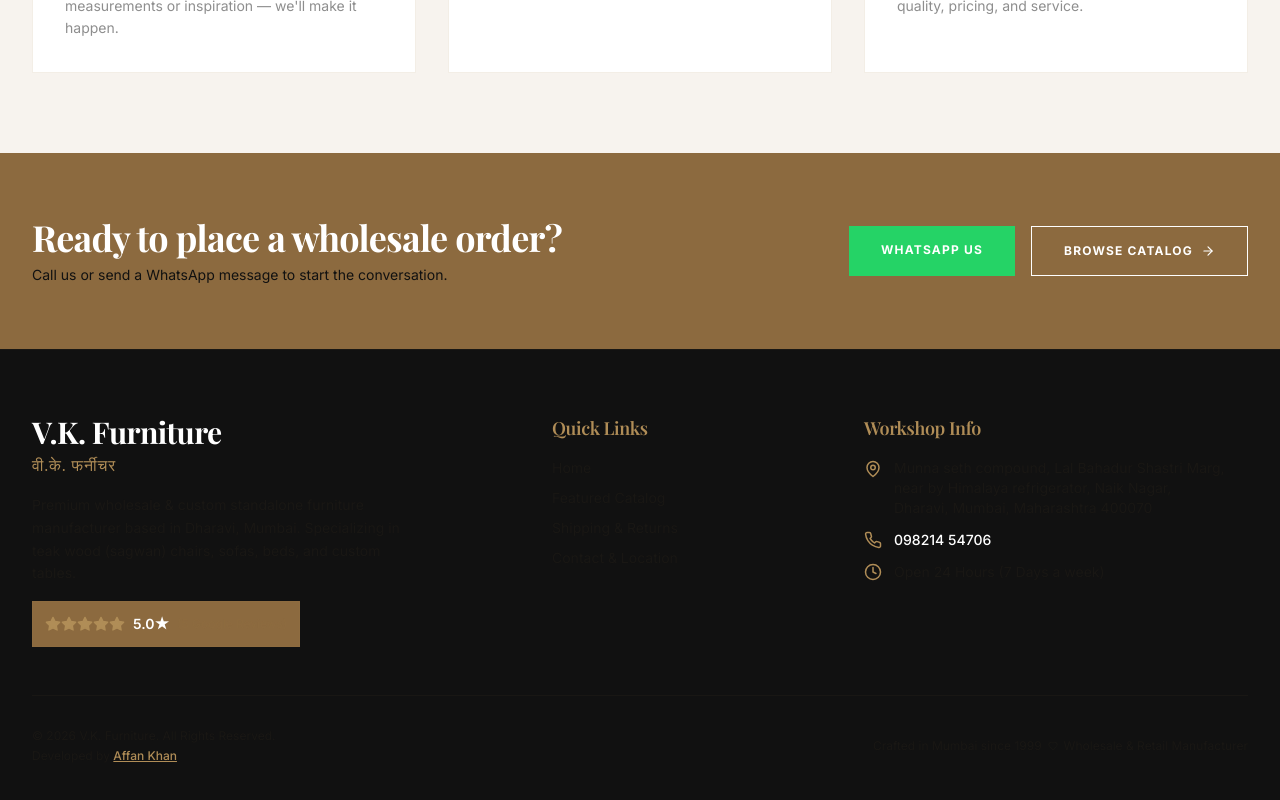
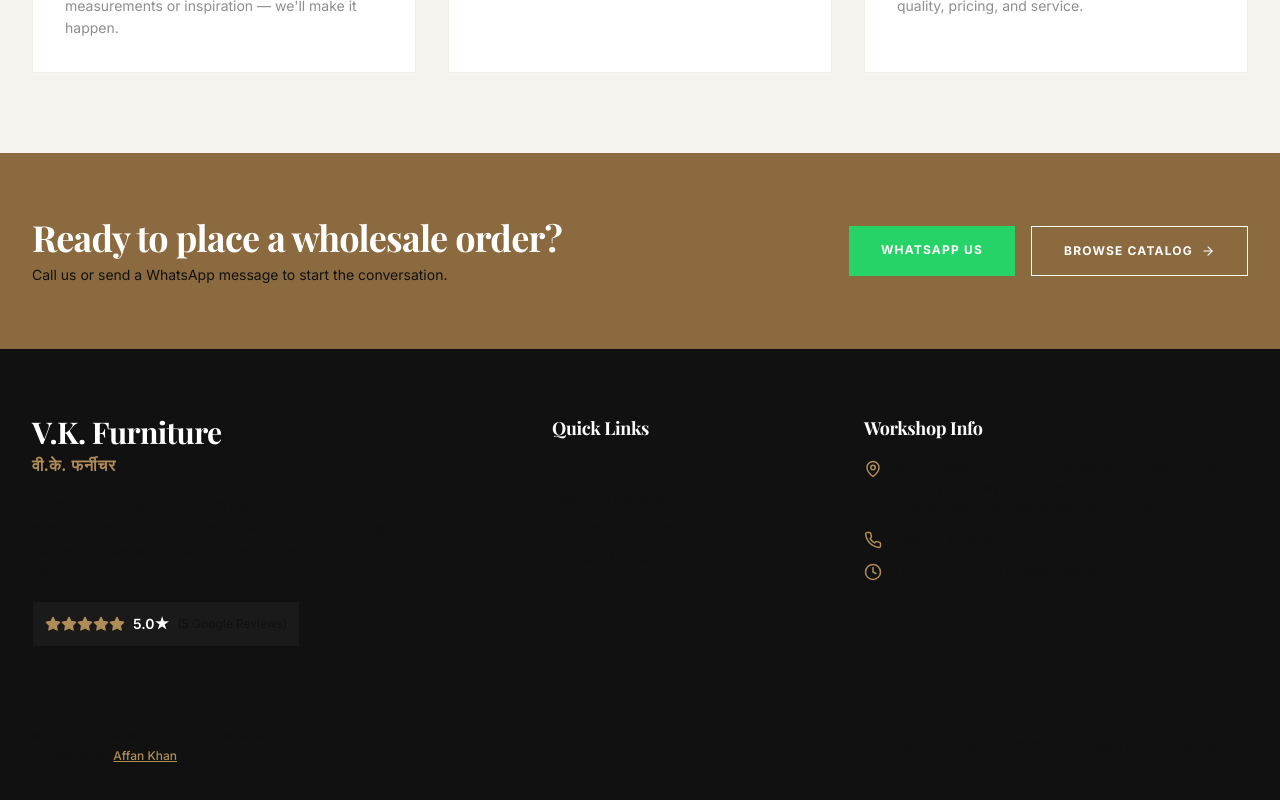
Before and after one commit to affankhan2533-pixel/VK-furniture, a React (Create React App) app in the folder frontend/: page /about in a window 1280 px wide. Shown: the part 2508-3308 px from the top of the page. Built offline with nearby package versions, Linux system fonts and the light colour scheme; no server answers; the HTML template or start-up script is replaced by a standard one; a web font is replaced by a local one.

Commit message:
fix: Increase readability and contrast of Hero text descriptions, CTAs, and Footer paragraphs

```diff
--- a/frontend/src/components/Footer.js
+++ b/frontend/src/components/Footer.js
@@ -4,7 +4,7 @@
 
 const Footer = () => {
   return (
-    <footer className="bg-espresso text-parchment border-t border-teak/20">
+    <footer className="bg-[#111111] text-gray-300 border-t border-primary/10">
       <div className="max-w-7xl mx-auto px-4 sm:px-6 lg:px-8 py-16">
         <div className="grid grid-cols-1 md:grid-cols-12 gap-10 md:gap-8">
 
@@ -14,51 +14,51 @@
               <span className="font-serif text-3xl font-bold tracking-wide text-white block">
                 V.K. Furniture
               </span>
-              <span className="font-devanagari text-base text-brass mt-1 block tracking-wider font-medium">
+              <span className="font-devanagari text-base text-primary mt-1 block tracking-wider font-semibold">
                 वी.के. फर्नीचर
               </span>
             </div>
-            <p className="text-stone-300 font-sans text-sm max-w-sm leading-relaxed">
+            <p className="text-gray-300 font-sans text-sm max-w-sm leading-relaxed">
               Premium wholesale & custom standalone furniture manufacturer based in Dharavi, Mumbai.
               Specializing in teak wood (sagwan) chairs, sofas, beds, and custom tables.
             </p>
             {/* Trust rating badge */}
-            <div className="flex items-center gap-2 bg-walnut p-3 border border-teak/30 rounded-none w-fit">
-              <div className="flex text-brass">
+            <div className="flex items-center gap-2 bg-[#1A1A1A] p-3 border border-primary/30 rounded-none w-fit">
+              <div className="flex text-primary">
                 {[...Array(5)].map((_, i) => (
                   <Star key={i} size={16} fill="currentColor" />
                 ))}
               </div>
               <span className="text-sm font-semibold text-white">5.0★</span>
-              <span className="text-xs text-stone-300">(5 Google Reviews)</span>
+              <span className="text-xs text-gray-300">(5 Google Reviews)</span>
             </div>
           </div>
 
           {/* Quick Links */}
           <div className="col-span-1 md:col-span-3 flex flex-col space-y-4">
-            <h4 className="font-serif text-lg text-brass font-semibold tracking-wider">Quick Links</h4>
+            <h4 className="font-serif text-lg text-white font-bold tracking-wider">Quick Links</h4>
             <ul className="space-y-2.5 font-sans text-sm">
               <li>
-                <Link to="/" data-testid="footer-home" className="hover:text-brass transition-colors">Home</Link>
+                <Link to="/" data-testid="footer-home" className="text-gray-300 hover:text-primary transition-colors">Home</Link>
               </li>
               <li>
-                <Link to="/catalog" data-testid="footer-catalog" className="hover:text-brass transition-colors">Featured Catalog</Link>
+                <Link to="/catalog" data-testid="footer-catalog" className="text-gray-300 hover:text-primary transition-colors">Featured Catalog</Link>
               </li>
               <li>
-                <Link to="/shipping-returns" data-testid="footer-shipping" className="hover:text-brass transition-colors">Shipping & Returns</Link>
+                <Link to="/shipping-returns" data-testid="footer-shipping" className="text-gray-300 hover:text-primary transition-colors">Shipping & Returns</Link>
               </li>
               <li>
-                <Link to="/contact" data-testid="footer-contact" className="hover:text-brass transition-colors">Contact & Location</Link>
+                <Link to="/contact" data-testid="footer-contact" className="text-gray-300 hover:text-primary transition-colors">Contact & Location</Link>
               </li>
             </ul>
           </div>
 
           {/* Contact Details */}
           <div className="col-span-1 md:col-span-4 flex flex-col space-y-4">
-            <h4 className="font-serif text-lg text-brass font-semibold tracking-wider">Workshop Info</h4>
-            <ul className="space-y-3 font-sans text-sm text-stone-300">
+            <h4 className="font-serif text-lg text-white font-bold tracking-wider">Workshop Info</h4>
+            <ul className="space-y-3 font-sans text-sm text-gray-300">
               <li className="flex items-start gap-3">
-                <MapPin size={18} className="text-brass mt-0.5 flex-shrink-0" />
+                <MapPin size={18} className="text-primary mt-0.5 flex-shrink-0" />
                 <span>
                   Munna seth compound, Lal Bahadur Shastri Marg, <br />
                   near by Himalaya refrigerator, Naik Nagar, <br />
@@ -66,13 +66,13 @@
                 </span>
               </li>
               <li className="flex items-center gap-3">
-                <Phone size={18} className="text-brass flex-shrink-0" />
-                <a href="tel:09821454706" className="hover:text-brass transition-colors text-white font-medium">
+                <Phone size={18} className="text-primary flex-shrink-0" />
+                <a href="tel:09821454706" className="text-gray-300 hover:text-primary transition-colors font-medium">
                   098214 54706
                 </a>
               </li>
               <li className="flex items-center gap-3">
-                <Clock size={18} className="text-brass flex-shrink-0" />
+                <Clock size={18} className="text-primary flex-shrink-0" />
                 <span>Open 24 Hours (7 Days a week)</span>
               </li>
             </ul>
@@ -80,11 +80,11 @@
         </div>
 
         {/* Bottom Bar */}
-        <div className="mt-12 pt-8 border-t border-teak/20 flex flex-col sm:flex-row justify-between items-center text-xs text-stone-400 font-sans gap-4">
+        <div className="mt-12 pt-8 border-t border-primary/20 flex flex-col sm:flex-row justify-between items-center text-xs text-gray-400 font-sans gap-4">
           <div className="flex flex-col space-y-1 text-center sm:text-left">
             <p>© {new Date().getFullYear()} V.K. Furniture. All Rights Reserved.</p>
-            <p className="text-stone-500">
-              Developed by <a href="https://affan.nexcoreinstitute.org/" target="_blank" rel="noopener noreferrer" className="text-brass hover:text-white transition-colors underline font-medium" data-testid="developer-link">Affan Khan</a>
+            <p className="text-gray-500">
+              Developed by <a href="https://affan.nexcoreinstitute.org/" target="_blank" rel="noopener noreferrer" className="text-primary hover:text-white transition-colors underline font-medium" data-testid="developer-link">Affan Khan</a>
             </p>
           </div>
           <p className="flex items-center gap-1.5 mt-4 sm:mt-0">
@@ -93,6 +93,7 @@
         </div>
       </div>
     </footer>
+
   );
 };
 
--- a/frontend/src/pages/Home.js
+++ b/frontend/src/pages/Home.js
@@ -129,16 +129,16 @@
       />
 
       {/* Cinematic Parallax Hero Section */}
-      <section className="relative min-h-[92vh] flex items-center justify-center overflow-hidden bg-espresso">
+      <section className="relative min-h-[92vh] flex items-center justify-center overflow-hidden bg-[#0A0A0A]">
 
         {/* Parallax / Zoom Background */}
         <div className="absolute inset-0 z-0">
           <img
             src="https://images.pexels.com/photos/1866149/pexels-photo-1866149.jpeg"
             alt="Premium Furniture Setup"
-            className="w-full h-full object-cover opacity-40 hero-bg-zoom"
+            className="w-full h-full object-cover opacity-20 hero-bg-zoom"
           />
-          <div className="absolute inset-0 bg-gradient-to-t from-dark via-dark/45 to-transparent"></div>
+          <div className="absolute inset-0 bg-black/60"></div>
         </div>
 
         {/* Dust Overlay Animation */}
@@ -159,10 +159,10 @@
         </div>
 
         {/* Content Box */}
-        <div className="relative max-w-7xl mx-auto px-4 sm:px-6 lg:px-8 z-20 text-center py-24 md:py-36">
+        <div className="relative max-w-7xl mx-auto px-4 sm:px-6 lg:px-8 z-30 text-center py-24 md:py-36">
           <div className="flex flex-col items-center space-y-7 max-w-4xl mx-auto">
 
-            <div className="hero-fade-up flex items-center gap-2 bg-white/5 backdrop-blur-md py-1.5 px-4 border border-white/10 rounded-full w-fit">
+            <div className="hero-fade-up flex items-center gap-2 bg-white/10 backdrop-blur-md py-1.5 px-4 border border-white/20 rounded-full w-fit">
               <Star size={13} fill="#B08D57" className="text-primary" />
               <span className="text-[10px] uppercase tracking-widest font-bold text-primary font-sans">
                 Genuine Seasoned Sagwan Teak Wood
@@ -177,7 +177,7 @@
               थोक और कस्टम सागवान (टीक) फर्नीचर निर्माता
             </span>
 
-            <p className="hero-fade-up text-sm md:text-base text-white/80 font-sans max-w-2xl leading-relaxed">
+            <p className="hero-fade-up text-sm md:text-base text-white font-medium font-sans max-w-2xl leading-relaxed md:leading-[1.7] tracking-wide">
               Serving dealers, hotels, and homeowners since 1999. Get B2B wholesale rates on custom-carved luxury sofas, imperial beds, and glass dining suites.
             </p>
 
@@ -185,13 +185,13 @@
               <Link
                 to="/catalog"
                 data-testid="hero-catalog-btn"
-                className="luxury-btn shine-hover bg-primary text-white border-primary px-10 py-4 font-sans tracking-widest text-center uppercase text-xs font-bold"
+                className="bg-primary hover:bg-primary-dark text-white border border-primary px-10 py-4 font-sans tracking-widest text-center uppercase text-xs font-bold transition-all duration-300 cursor-pointer"
               >
                 Explore Collection
               </Link>
               <Link
                 to="/custom-planner"
-                className="luxury-btn border-white/30 text-white px-10 py-4 font-sans tracking-widest text-center uppercase text-xs font-bold hover:bg-white/10"
+                className="border border-white hover:border-primary text-white hover:bg-primary hover:text-white px-10 py-4 font-sans tracking-widest text-center uppercase text-xs font-bold transition-all duration-300 cursor-pointer"
               >
                 Custom Furniture
               </Link>
@@ -199,6 +199,7 @@
           </div>
         </div>
       </section>
+
 
       {/* Stats Strip */}
       <section className="bg-dark text-white py-10 border-y border-borderSubtle">
```
